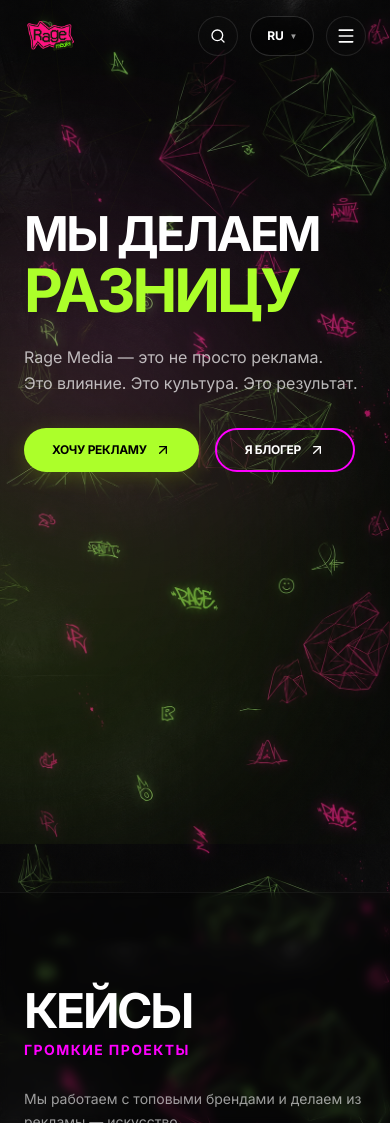
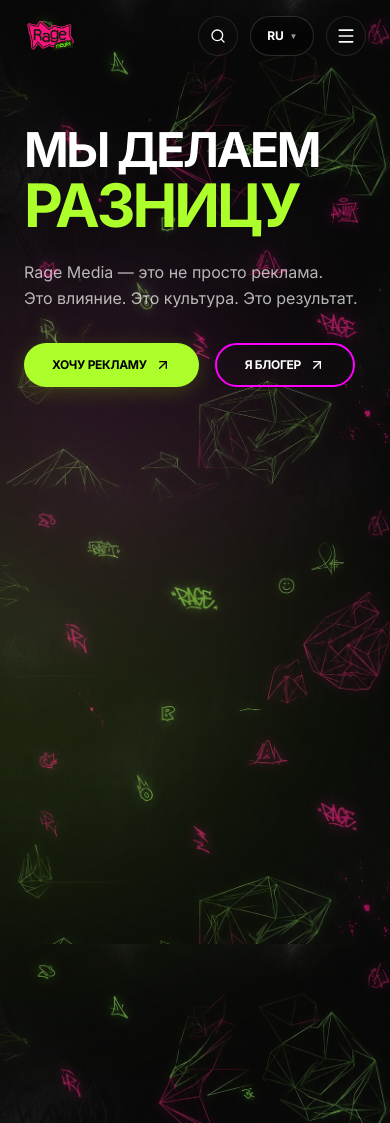
Before and after one commit to Ap6y3ukLeo/RageMedia, a React (Vite) app: page / in a window 390 px wide. Shown: the top 1123 px of the page. Built offline with nearby package versions, Linux system fonts and the light colour scheme.

Commit message:
Restore original min-height values for grid column

```diff
--- a/src/App.tsx
+++ b/src/App.tsx
@@ -756,7 +756,7 @@ export default function App() {
             </motion.div>
 
             {/* Right Centered Artwork: Combined Megaphone and Slogan Artwork (Image 1) - empty placeholder for grid balance */}
-             <div className="lg:col-span-7 min-h-[0px] sm:min-h-[0px] lg:min-h-[720px] xl:min-h-[850px]"></div>
+              <div className="lg:col-span-7 relative flex items-center justify-center min-h-[440px] sm:min-h-[560px] lg:min-h-[720px] xl:min-h-[850px] pb-12 lg:pb-0"></div>
 
          </div>
 
```
